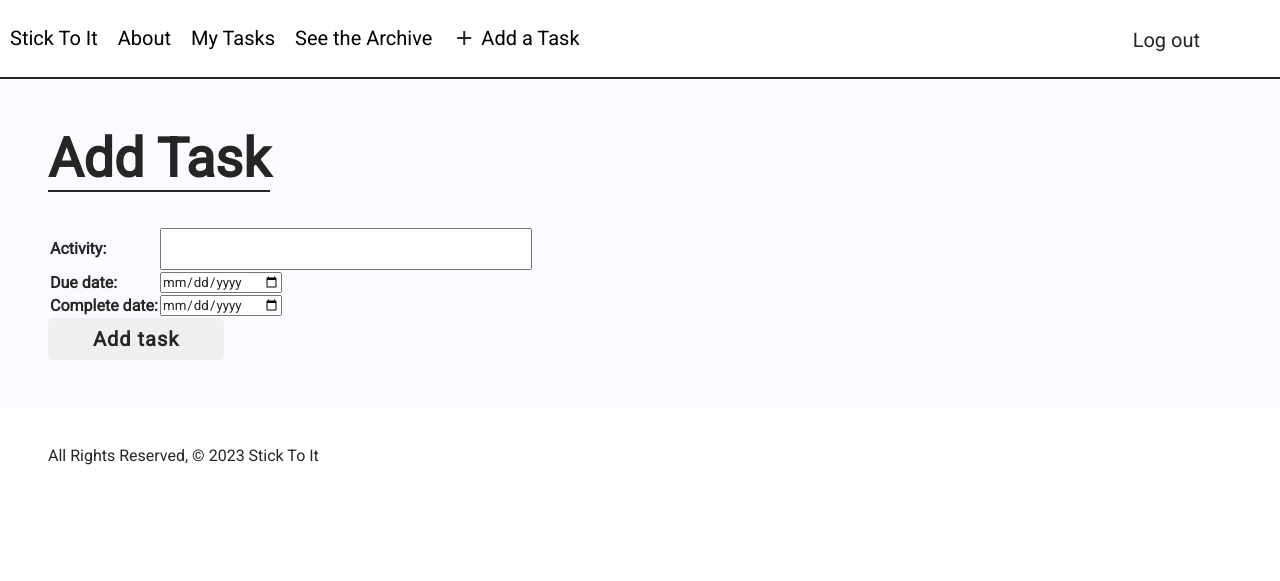
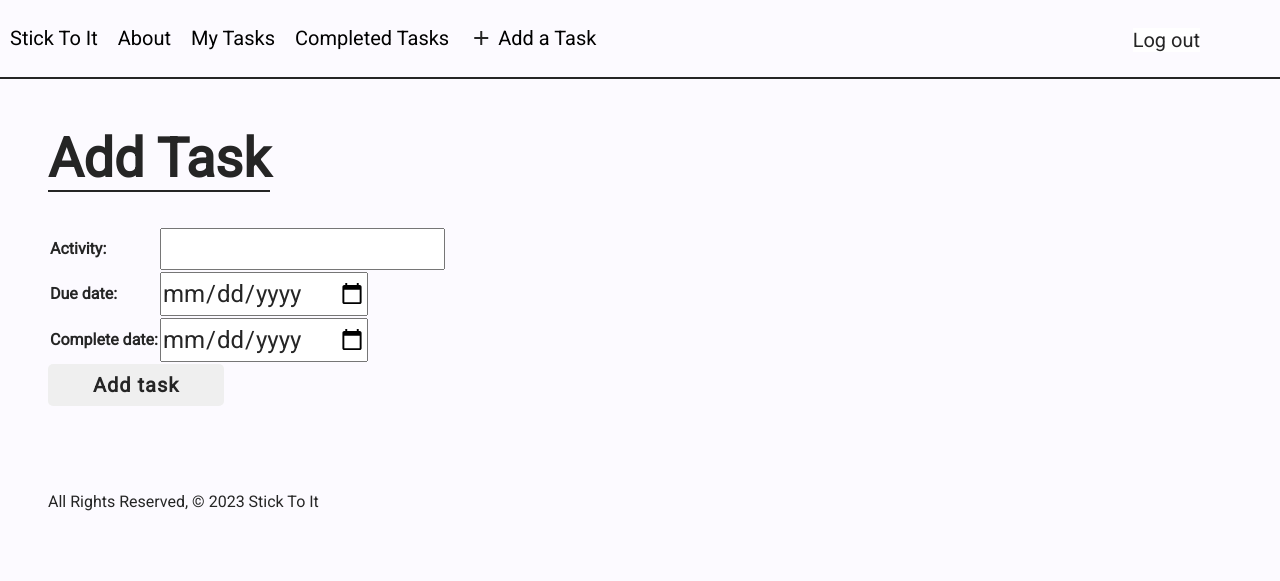
Before and after one commit to mlsmoorman/stick-to-it, a Django app: page /cards/create/ in a window 1280 px wide; the page is wider, and only the part inside the window is pictured. Shown: the top 581 px of that part. Run offline with Django 5.2, Linux system fonts and the light colour scheme; the visitor is signed in with stand-in values (Sample User, id 1).

Commit message:
some more styling

```diff
--- a/stick_to_it/main_app/static/css/style.css
+++ b/stick_to_it/main_app/static/css/style.css
@@ -7,7 +7,7 @@
   /* background-color: #FCFAFF; */
 }
 body {
-  background-color: rgb(255, 255, 255);
+  background-color: #FCFAFF;
 
 }
 *::selection {
@@ -39,7 +39,7 @@ header {
   /* flex-direction: right; */
 }
 nav {
-  /* background-color: black; */
+  background-color: #FCFAFF;
   border-bottom: 2px solid #252525;
   /* height: 60px; */
   padding-block-end: 2%;
@@ -100,10 +100,10 @@ max-width: 1200px;
 
 }
 .yellow:hover {
-  text-shadow: -2px -2px 0 #fbf719,
-  2px 2px 0 #fbf719;
-  /* border: 2px solid #fbf719;
-  background-color: #fbf719;; */
+  /* text-shadow: -2px -2px 0 #fbf719,
+  2px 2px 0 #fbf719; */
+  /* border: 2px solid #fbf719; */
+  background-color: #fbf719;;
   border-radius: 3px;
   transition: 0.2s;
 
@@ -176,7 +176,8 @@ section {
   transform: scale(1.05);
   transition: 0.2s;
   border-radius: 0;
-  box-shadow: 0px 0px 15px 3px magenta;
+  /* text-shadow: 0px 0px 15px 3px magenta; */
+  /* filter: drop-shadow(0px 0px 10px rgba(0 0 0 / 30%)) */
 }
 
 .addcard {
@@ -228,7 +229,7 @@ section {
  }
 
 footer {
-  color: rgb(249, 249, 249);
+  color: #FCFAFF;
   padding: 48px;
   position: relative;
   bottom: 10px;
@@ -240,6 +241,12 @@ form {
   margin-top: 3%;
   /* display: flex;
   flex-direction: right; */
+}
+
+#id_activity, #id_due_date, #id_complete_date {
+  padding: 5px 0;
+
+  font-size: 1.5em;
 }
 
 .cardform input[type=text] {
@@ -296,7 +303,8 @@ form {
 
 .logoutbtn:hover {
   /* transform: scale(1.2);  */
-  text-shadow: -2px -2px 0 rgb(252, 94, 94);
+  /* text-shadow: -2px -2px 0 rgb(252, 94, 94); */
+  background-color: rgb(252, 94, 94);;
 }
 
 .submitbtn {
@@ -400,7 +408,7 @@ form {
 /*curl bottom left */
 .card {
   backface-visibility: hidden;
-  box-shadow: 0 0 1px rgba(0, 0, 0, 0);
+  /* box-shadow: 0 0 1px rgba(0, 0, 0, 0); */
   display: inline-block;
   position: relative;
   transform: translateZ(0px);
@@ -409,7 +417,7 @@ form {
 }
 .card::before {
 
-  background: rgba(0, 0, 0, 0) linear-gradient(45deg, white 45%, #cecb14 50%, #e9e617 56%, #ebe719 80%) repeat scroll 0 0;  /*display smooth transitions between two or more specified colors */
+  background: rgba(0, 0, 0, 0) linear-gradient(45deg, #FCFAFF 45%, #cecb14 50%, #e9e617 56%, #ebe719 80%) repeat scroll 0 0;  /*display smooth transitions between two or more specified colors */
   bottom: 0;
   /* box-shadow: 1px -1px 1px rgb(0, 0, 0); */
 
@@ -437,9 +445,7 @@ form {
   margin: 0 auto;
 }
 
-#id_activity {
-  font-size: 2em;
-}
+
 
 li span.material-symbols-outlined {
   vertical-align: text-top;
--- a/stick_to_it/main_app/templates/base.html
+++ b/stick_to_it/main_app/templates/base.html
@@ -29,7 +29,7 @@
         <li class="yellow"><a href="{% url 'about' %}">About</a></li>
         {% if user.is_authenticated %}
         <li class="yellow"><a href="{% url 'index' %}">My Tasks</a></li>
-        <li class="yellow"><a href="{% url 'archive' %}">See the Archive</a></li>
+        <li class="yellow"><a href="{% url 'archive' %}">Completed Tasks</a></li>
         <li class="yellow"><a href="{% url 'card_create' %}">
           <span class="material-symbols-outlined">add</span>
           Add a Task</a></li>
```
